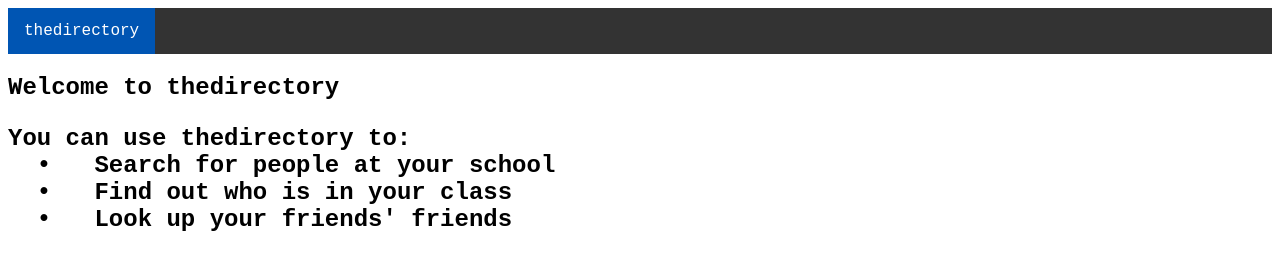
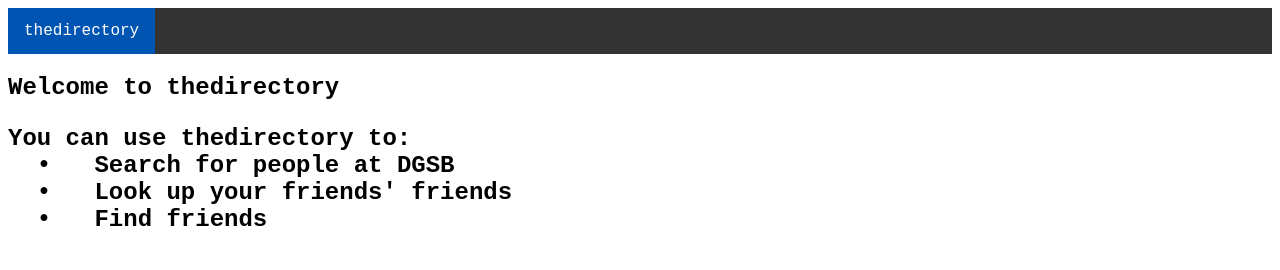
Before and after one commit to piper-AI/social, a plain HTML site: page index.html in a window 1280 px wide. Drawn offline with Linux system fonts and the light colour scheme.

Commit message:
Update index.html

```diff
--- a/index.html
+++ b/index.html
@@ -46,6 +46,11 @@ body {
 <ul>
   <li><a class="active" href="index.html">thedirectory</a></li>
 </ul>
+<style>
+body {
+  font-family: 'Sans Serif', monospace;
+}
+</style>
 
 </body>
   <h2>Welcome to thedirectory<h2>
@@ -54,14 +59,14 @@ body {
             <br>
             &nbsp;
             <b>&#8226;</b>
-            &nbsp; Search for people at your school
-            <br>
-            &nbsp;
-            <b>&#8226;</b>
-            &nbsp; Find out who is in your class
+            &nbsp; Search for people at DGSB
             <br>
             &nbsp;
             <b>&#8226;</b>
             &nbsp; Look up your friends' friends
             <br>
+            &nbsp;
+            <b>&#8226;</b>
+            &nbsp; Find friends
+            <br>
     </html>
```
